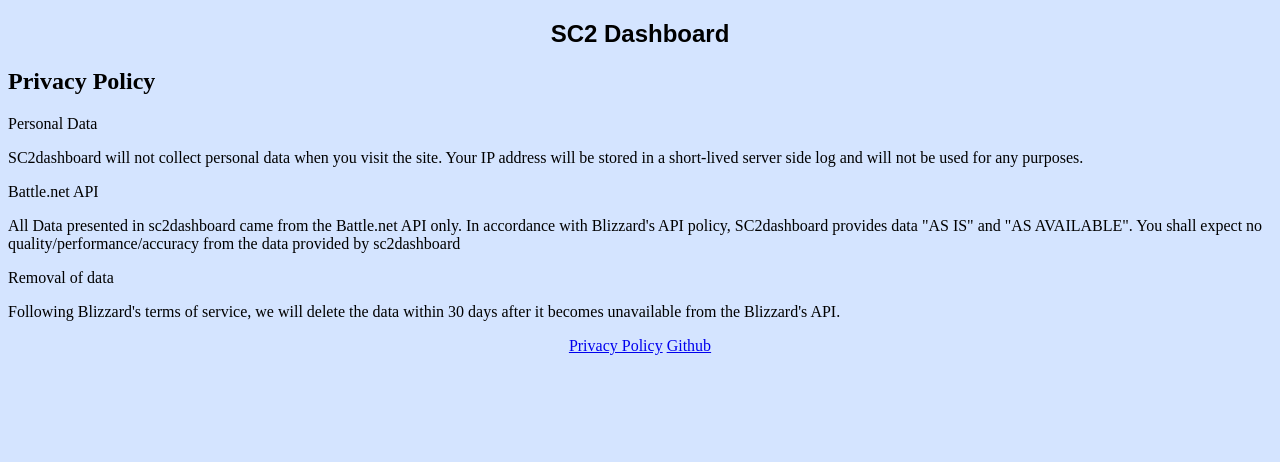
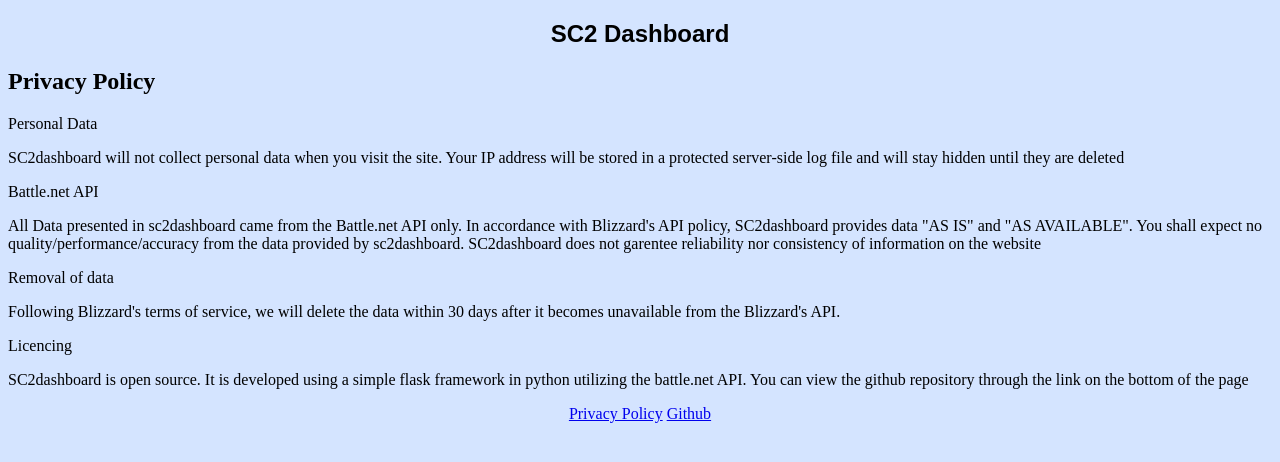
Before and after one commit to hammer-hao/Gimme-a-Game, a Flask app: page /privacypolicy in a window 1280 px wide. Shown: the top 462 px of the page. Run offline with Flask 2, Linux system fonts and the light colour scheme.

Commit message:
Updated privacypolicy to include licensing

```diff
--- a/templates/privacypolicy.html
+++ b/templates/privacypolicy.html
@@ -4,9 +4,11 @@
 {% block body %}
 <h2>Privacy Policy</h2>
 <p>Personal Data</p>
-<P>SC2dashboard will not collect personal data when you visit the site. Your IP address will be stored in a short-lived server side log and will not be used for any purposes.</P>
+<P>SC2dashboard will not collect personal data when you visit the site. Your IP address will be stored in a protected server-side log file and will stay hidden until they are deleted</P>
 <p>Battle.net API</p>
-<p>All Data presented in sc2dashboard came from the Battle.net API only. In accordance with Blizzard's API policy, SC2dashboard provides data "AS IS" and "AS AVAILABLE". You shall expect no quality/performance/accuracy from the data provided by sc2dashboard</p>
+<p>All Data presented in sc2dashboard came from the Battle.net API only. In accordance with Blizzard's API policy, SC2dashboard provides data "AS IS" and "AS AVAILABLE". You shall expect no quality/performance/accuracy from the data provided by sc2dashboard. SC2dashboard does not garentee reliability nor consistency of information on the website</p>
 <p>Removal of data</p>
 <p>Following Blizzard's terms of service, we will delete the data within 30 days after it becomes unavailable from the Blizzard's API.</p>
+<p>Licencing</p>
+<p>SC2dashboard is open source. It is developed using a simple flask framework in python utilizing the battle.net API. You can view the github repository through the link on the bottom of the page</p>
 {% endblock %}
```
